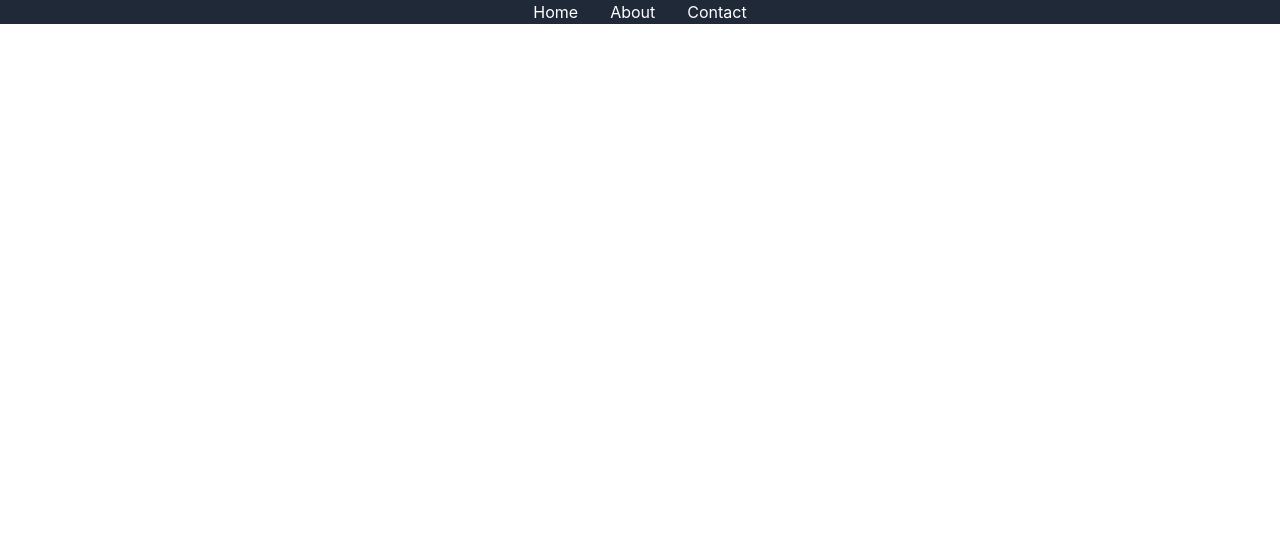
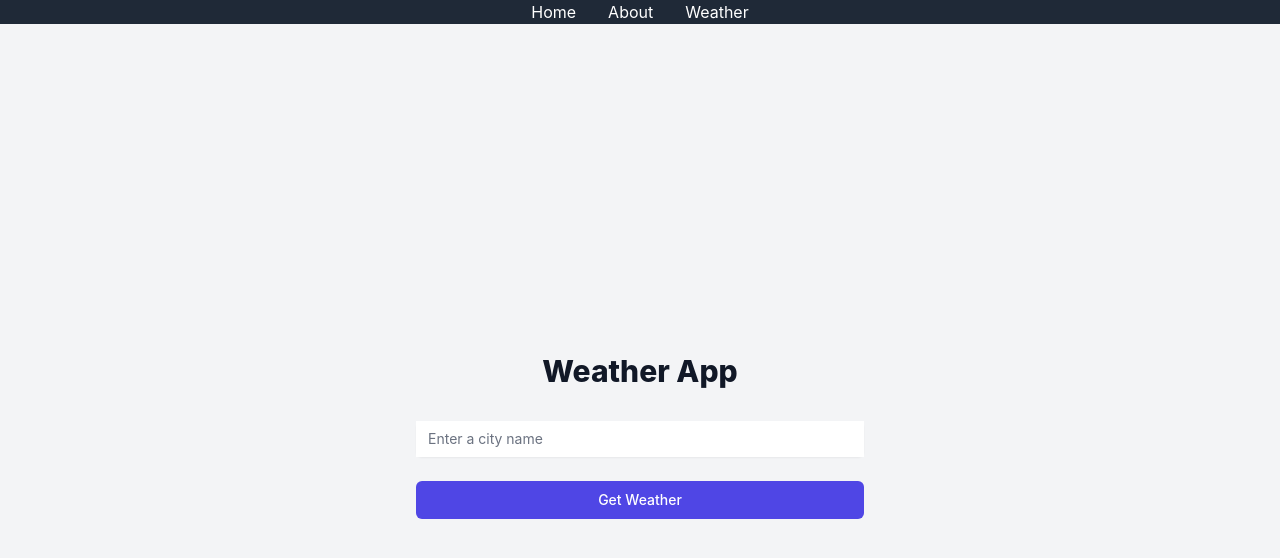
Before and after one commit to AlenKrga/ReactFetchAPI, a React (Create React App) app in the folder my-react-app/: page /weather in a window 1280 px wide. Before the commit this address had no page. Shown: the top 558 px of the page. Built offline with nearby package versions, Linux system fonts and the light colour scheme; the HTML template or start-up script is replaced by a standard one.

Commit message:
added weather api

```diff
--- a/my-react-app/package.json
+++ b/my-react-app/package.json
@@ -3,11 +3,14 @@
   "version": "0.1.0",
   "private": true,
   "dependencies": {
+    "@fortawesome/free-solid-svg-icons": "^6.4.0",
+    "@fortawesome/react-fontawesome": "^0.2.0",
     "@tailwindcss/typography": "^0.5.9",
     "@testing-library/jest-dom": "^5.16.5",
     "@testing-library/react": "^13.4.0",
     "@testing-library/user-event": "^13.5.0",
     "autoprefixer": "^10.4.14",
+    "axios": "^1.4.0",
     "postcss": "^8.4.24",
     "react": "^18.2.0",
     "react-dom": "^18.2.0",
--- a/my-react-app/src/App.js
+++ b/my-react-app/src/App.js
@@ -5,6 +5,7 @@ import Sidenav from './Sidenav';
 import StarWarsData from './StarWarsData';
 import CharacterSearch from './CharacterSearch';
 import About from './About';
+import Weather from './Weather';
 
 function App() {
   return (
@@ -13,10 +14,13 @@ function App() {
         <Sidenav />
         <Routes>
           <Route path="/about" element={<About />} />
-          <Route path="/" element={<>
-            <StarWarsData />
-            <CharacterSearch />
-          </>} />
+          <Route path="/weather" element={<Weather />} />
+          <Route path="/" element={
+            <>
+              <StarWarsData />
+              <CharacterSearch />
+            </>
+          } />
         </Routes>
       </div>
     </Router>
--- a/my-react-app/src/CharacterSearch.js
+++ b/my-react-app/src/CharacterSearch.js
@@ -34,8 +34,8 @@ function StarWarsData() {
 
   return (
     <div className="p-4">
-      <h2 className="text-2xl font-bold mb-4">Star Wars Character Search</h2>
-      <form onSubmit={handleSearchSubmit} className="mb-4">
+      <h2 className="text-2xl font-bold mb-4 text-center">Star Wars Character Search</h2>
+      <form onSubmit={handleSearchSubmit} className="mb-4 text-center">
         <input
           type="text"
           value={searchTerm}
--- a/my-react-app/src/Sidenav.jsx
+++ b/my-react-app/src/Sidenav.jsx
@@ -14,9 +14,7 @@ const Sidenav = () => {
           <Link className="text-white hover:text-gray-300 px-4 py-2" to="/about">About</Link>
         </li>
         <li>
-          <a href="/contact" className="text-white hover:text-gray-300 px-4 py-2">
-            Contact
-          </a>
+        <Link className="text-white hover:text-gray-300 px-4 py-2" to="/weather">Weather</Link>
         </li>
       </ul>
     </nav>
--- a/my-react-app/src/StarWarsData.js
+++ b/my-react-app/src/StarWarsData.js
@@ -16,8 +16,8 @@ function StarWarsData() {
 
   return (
     <div className='mt-4 pl-4'>
-      <h2>Star Wars Characters</h2>
-      <ul>
+      <h2 className='text-center'>Star Wars Characters</h2>
+      <ul className='text-center'>
         {people.map(person => (
           <li key={person.url}>{person.name}</li>
         ))}
--- /dev/null
+++ b/my-react-app/src/Weather.js
@@ -0,0 +1,95 @@
+import React, { useState } from 'react';
+import axios from 'axios';
+import { FontAwesomeIcon } from '@fortawesome/react-fontawesome';
+import { faSun, faCloud, faCloudShowersHeavy } from '@fortawesome/free-solid-svg-icons';
+
+const Weather = () => {
+  const [city, setCity] = useState('');
+  const [weatherData, setWeatherData] = useState('');
+  const [error, setError] = useState('');
+
+  const handleInputChange = (event) => {
+    setCity(event.target.value);
+  };
+
+  const handleFormSubmit = async (event) => {
+    event.preventDefault();
+
+    try {
+      const response = await axios.get(`https://wttr.in/${city.replace(/ /g, '+')}?format=%C+%t+%w`);
+
+      setWeatherData(response.data);
+      setError('');
+    } catch (error) {
+      setError('Error fetching weather data');
+      setWeatherData('');
+      console.error('Error fetching weather data:', error);
+    }
+  };
+
+  const getWeatherIcon = (weatherStateAbbr) => {
+    switch (weatherStateAbbr) {
+      case 'c': // Clear
+        return <FontAwesomeIcon icon={faSun} />;
+      case 'lc': // Light Cloud
+      case 'hc': // Heavy Cloud
+      case 'sl': // Sleet
+      case 'h': // Hail
+        return <FontAwesomeIcon icon={faCloud} />;
+      case 'hr': // Heavy Rain
+      case 'lr': // Light Rain
+      case 's': // Showers
+      case 't': // Thunderstorm
+        return <FontAwesomeIcon icon={faCloudShowersHeavy} />;
+      default:
+        return null;
+    }
+  };
+
+  return (
+    <div className="min-h-screen bg-gray-100 flex items-center justify-center py-12 px-4 sm:px-6 lg:px-8">
+      <div className="max-w-md w-full space-y-8">
+        <div>
+          <h2 className="mt-6 text-center text-3xl font-extrabold text-gray-900">Weather App</h2>
+        </div>
+        <form className="mt-8 space-y-6" onSubmit={handleFormSubmit}>
+          <div className="rounded-md shadow-sm -space-y-px">
+            <div>
+              <label htmlFor="city" className="sr-only">City</label>
+              <input
+                id="city"
+                name="city"
+                type="text"
+                autoComplete="off"
+                value={city}
+                onChange={handleInputChange}
+                required
+                className="appearance-none rounded-none relative block w-full px-3 py-2 placeholder-gray-500 text-gray-900 focus:outline-none focus:ring-indigo-500 focus:border-indigo-500 focus:z-10 sm:text-sm"
+                placeholder="Enter a city name"
+              />
+            </div>
+          </div>
+          <div>
+            <button
+              type="submit"
+              className="group relative w-full flex justify-center py-2 px-4 border border-transparent text-sm font-medium rounded-md text-white bg-indigo-600 hover:bg-indigo-700 focus:outline-none focus:ring-2 focus:ring-offset-2 focus:ring-indigo-500"
+            >
+              Get Weather
+            </button>
+          </div>
+        </form>
+
+        {error && <div className="text-red-600">{error}</div>}
+
+        {weatherData && (
+          <div className="mt-8">
+            <h3 className="text-xl font-bold mb-4">Weather Information</h3>
+            <p>{weatherData}</p>
+          </div>
+        )}
+      </div>
+    </div>
+  );
+};
+
+export default Weather;
```
Also changed, not shown: 1 other file (tests, documents, lock files or other folders).
